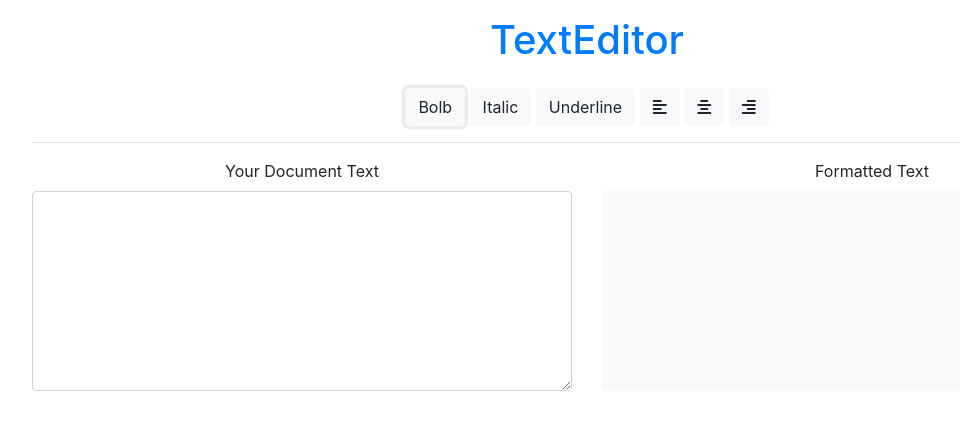
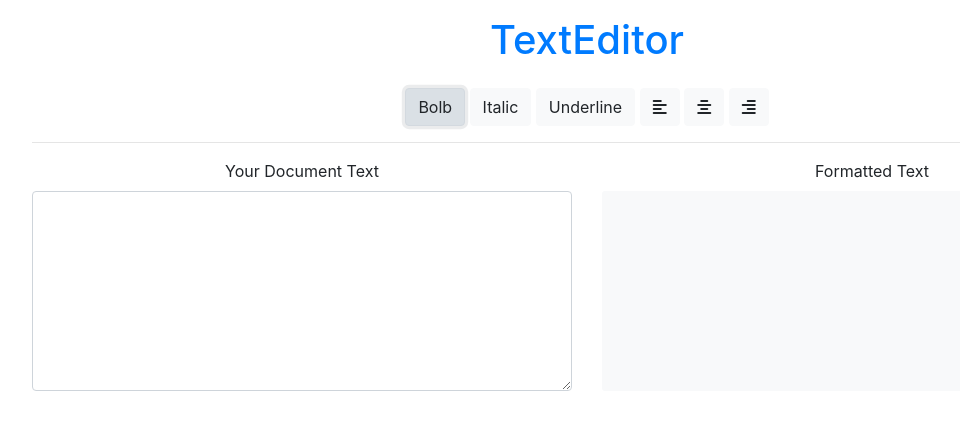
Before and after one commit to SophieH93/TextEditor, a plain HTML site: page index.html in a window 1280 px wide. Both pictures are taken after a click on the button "Bolb". Shown: the whole page, without its empty margins (53-1013 px from the left). Drawn offline with nearby package versions, Linux system fonts and the light colour scheme.

Commit message:
added bold functionality

```diff
--- a/index.html
+++ b/index.html
@@ -16,7 +16,7 @@
     <h1 class="banner p-3 text-primary">TextEditor</h1>
     <div class="row">
       <div class="col">
-        <button id="bold" type="button" class="btn btn-light">Bolb</button>
+        <button id="bold" type="button" onclick="makeBold(this)" class="btn btn-light">Bolb</button>
         <button id="italic" type="button" class="btn btn-light">Italic</button>
         <button id="underline" type="button" class="btn btn-light">Underline</button>
         <button id="left-align" type="button" class="align btn btn-light"><i class="fas fa-align-left"></i></button>
--- a/script.js
+++ b/script.js
@@ -23,7 +23,8 @@ function updateText() {
  * HINT: Toggle .active class for the button
  */
 function makeBold(elem) {
-  //CODE GOES HERE
+  elem.classList.toggle('active');
+  document.getElementById('text-output').classList.toggle('bold');
 }
 
 /**
```
